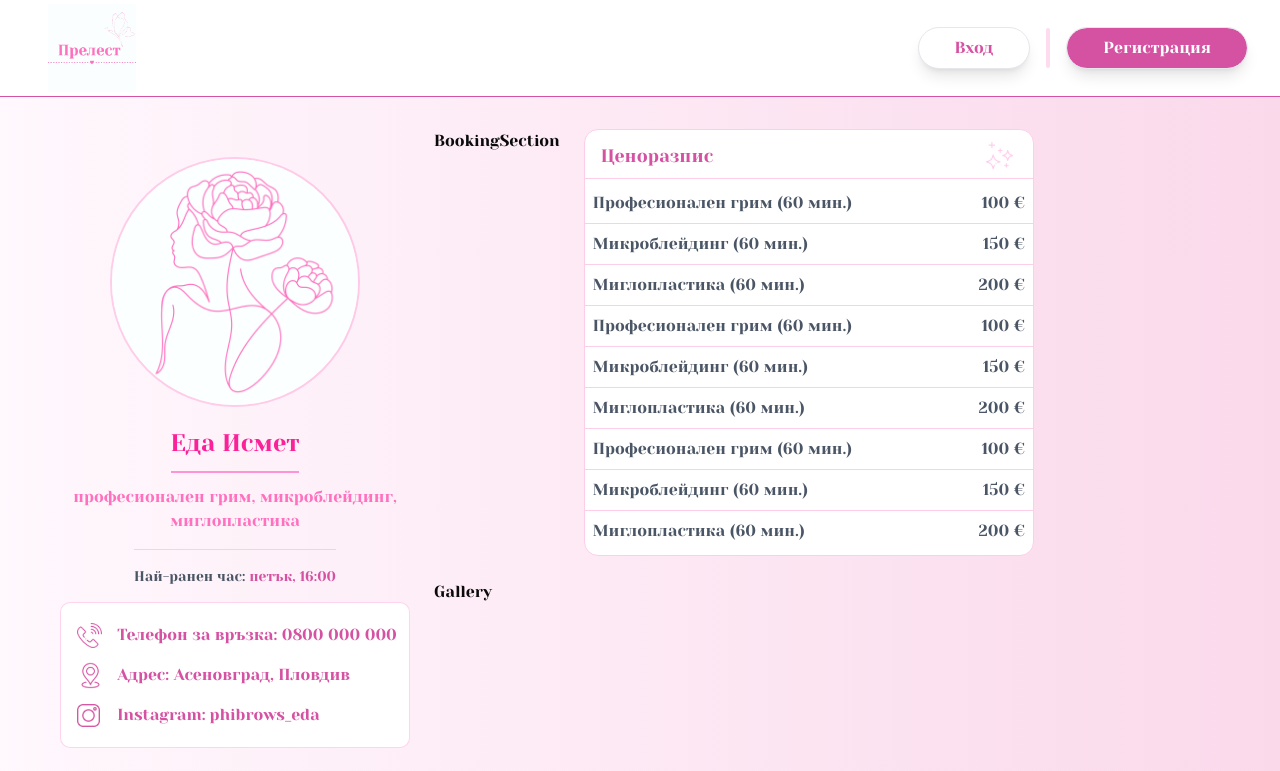
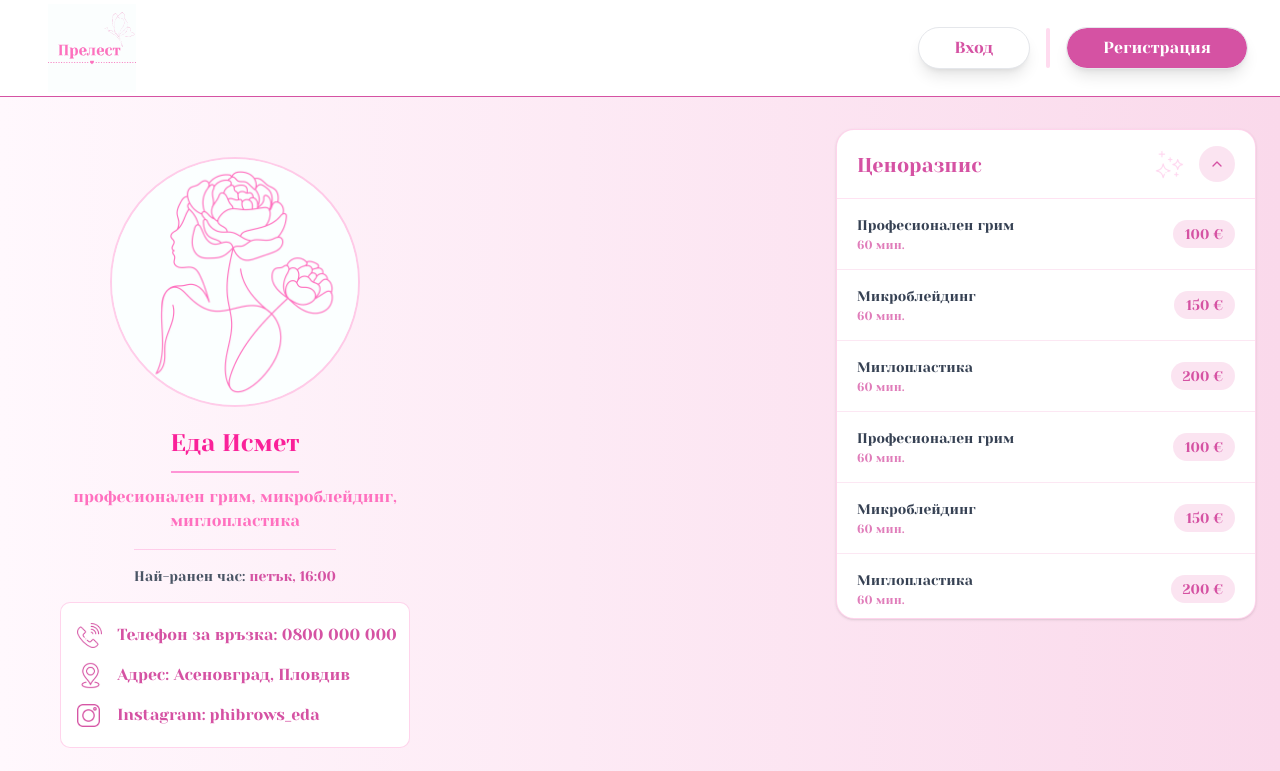
Before and after one commit to burcinismail8/prelest-fe, a Next.js app: page /1 in a window 1280 px wide. Shown: the top 771 px of the page. Built offline with nearby package versions, Linux system fonts and the light colour scheme; grey boxes are pictures that could not be loaded.

Commit message:
Refactor SpecialistProfilePage layout for improved responsiveness; update PriceList component to use a collapsible details element for better user interaction and display of services.

```diff
--- a/app/[specId]/page.tsx
+++ b/app/[specId]/page.tsx
@@ -8,17 +8,21 @@ import BookingSection from "../components/specialistPage/BookingSection";
 
 const SpecialistProfilePage = () => {
   return (
-    <div className="min-h-[800px] overflow-visible bg-linear-to-l from-[#FAD9EB] to-[#FFF8FD] flex flex-col md:flex-row">
-      <div className="mr-6">
+    <div className="flex min-h-[800px] flex-col overflow-visible bg-linear-to-l from-[#FAD9EB] to-[#FFF8FD] md:flex-row">
+      <div className="md:mr-6">
         <SpecialistCard />
         <LocationMap />
       </div>
-      <div className="w-full mt-8">
-        <div className="flex flex-col md:flex-row gap-6">
-          <BookingSection />
-          <PriceList />
+      <div className="mt-8 w-full min-w-0 px-4 md:px-0 md:pr-6">
+        <div className="flex w-full flex-col gap-6 lg:flex-row">
+          <div className="min-w-0 flex-1 lg:flex-[1.7]">
+            {/* <BookingSection /> */}
+          </div>
+          <div className="w-full lg:w-[360px] xl:w-[420px]">
+            <PriceList />
+          </div>
         </div>
-        <Gallery />
+        {/* <Gallery /> */}
       </div>
     </div>
   );
--- a/app/components/specialistPage/PriceList.tsx
+++ b/app/components/specialistPage/PriceList.tsx
@@ -1,58 +1,80 @@
+"use client";
+
+import { ChevronDownIcon } from "lucide-react";
 import Image from "next/image";
-import React from "react";
+import React, { useEffect, useState } from "react";
+
+const services = [
+  { name: "Професионален грим", duration: "60 мин.", price: "100 €" },
+  { name: "Микроблейдинг", duration: "60 мин.", price: "150 €" },
+  { name: "Миглопластика", duration: "60 мин.", price: "200 €" },
+  { name: "Професионален грим", duration: "60 мин.", price: "100 €" },
+  { name: "Микроблейдинг", duration: "60 мин.", price: "150 €" },
+  { name: "Миглопластика", duration: "60 мин.", price: "200 €" },
+  { name: "Професионален грим", duration: "60 мин.", price: "100 €" },
+  { name: "Микроблейдинг", duration: "60 мин.", price: "150 €" },
+  { name: "Миглопластика", duration: "60 мин.", price: "200 €" },
+];
 
 const PriceList = () => {
+  const [isOpen, setIsOpen] = useState(false);
+
+  useEffect(() => {
+    const desktopQuery = window.matchMedia("(min-width: 768px)");
+    const syncOpenState = () => setIsOpen(desktopQuery.matches);
+
+    syncOpenState();
+    desktopQuery.addEventListener("change", syncOpenState);
+
+    return () => desktopQuery.removeEventListener("change", syncOpenState);
+  }, []);
+
   return (
-    <div className="bg-white relative rounded-xl py-3 border border-pink-200 md:min-w-[350px] xl:min-w-[450px] mb-6 mx-2 lg:mx-0">
+    <details
+      open={isOpen}
+      onToggle={(event) => setIsOpen(event.currentTarget.open)}
+      className="group mb-6 w-full overflow-hidden rounded-2xl border border-[#FF70BF]/30 bg-white shadow-sm"
+    >
+      <summary className="relative flex cursor-pointer list-none items-center justify-between gap-4 px-4 py-4 transition hover:bg-[#FFF8FD] sm:px-5 [&::-webkit-details-marker]:hidden">
+        <div className="min-w-0">
+          <h3 className="mt-1 text-xl text-[#D552A3]">Ценоразпис</h3>
+          {/* <p className="mt-1 text-sm text-gray-500">
+            {services.length} услуги с ориентировъчни цени
+          </p> */}
+        </div>
+        <div className="flex shrink-0 items-center gap-3">
           <Image
             src="/icons/shine-stars.svg"
             alt="sparkles"
             width={35}
             height={35}
-        className="absolute right-4 top-2"
+            className="opacity-80"
           />
-      <h3 className="text-lg text-[#D552A3] mb-3 border-b border-pink-200 px-4 pb-2">
-        Ценоразпис
-      </h3>
-      <div className="max-h-[200px] lg:max-h-[400px] overflow-y-auto text-xs md:text-sm lg:text-base text-gray-600">
-        <div className="flex justify-between items-center p-2 pt-0 border-b border-pink-200">
-          <p>Професионален грим (60 мин.)</p>
-          <p>100 €</p>
+          <span className="flex size-9 items-center justify-center rounded-full bg-[#FAD9EB]/70 text-lg text-[#D552A3] transition group-open:rotate-180">
+            <ChevronDownIcon className="w-4 h-4" />
+          </span>
         </div>
-        <div className="flex justify-between items-center p-2 border-b border-pink-200">
-          <p>Микроблейдинг (60 мин.)</p>
-          <p>150 €</p>
+      </summary>
+
+      <div className="max-h-[320px] divide-y divide-pink-100 overflow-y-auto border-t border-[#FF70BF]/20 text-sm text-gray-600 lg:max-h-[420px]">
+        {services.map((service, index) => (
+          <div
+            key={`${service.name}-${index}`}
+            className="flex items-center justify-between gap-4 px-4 py-3 transition hover:bg-[#FFF8FD] sm:px-5 sm:py-4"
+          >
+            <div className="min-w-0">
+              <p className="font-medium text-gray-700">{service.name}</p>
+              <p className="mt-0.5 text-xs text-[#D552A3]/75">
+                {service.duration}
+              </p>
             </div>
-        <div className="flex justify-between items-center p-2 border-b border-pink-200">
-          <p>Миглопластика (60 мин.)</p>
-          <p>200 €</p>
+            <p className="shrink-0 rounded-full bg-[#FAD9EB]/70 px-3 py-1 text-sm  text-[#D552A3]">
+              {service.price}
+            </p>
           </div>
-        <div className="flex justify-between items-center p-2 border-b border-pink-200">
-          <p>Професионален грим (60 мин.)</p>
-          <p>100 €</p>
+        ))}
       </div>
-        <div className="flex justify-between items-center p-2 border-b border-pink-200">
-          <p>Микроблейдинг (60 мин.)</p>
-          <p>150 €</p>
-        </div>
-        <div className="flex justify-between items-center p-2 border-b border-pink-200">
-          <p>Миглопластика (60 мин.)</p>
-          <p>200 €</p>
-        </div>
-        <div className="flex justify-between items-center p-2 border-b border-pink-200">
-          <p>Професионален грим (60 мин.)</p>
-          <p>100 €</p>
-        </div>
-        <div className="flex justify-between items-center p-2 border-b border-pink-200">
-          <p>Микроблейдинг (60 мин.)</p>
-          <p>150 €</p>
-        </div>
-        <div className="flex justify-between items-center p-2 pb-0">
-          <p>Миглопластика (60 мин.)</p>
-          <p>200 €</p>
-        </div>
-      </div>
-    </div>
+    </details>
   );
 };
 
```
Lines whose indentation alone changed are shown as unchanged.
